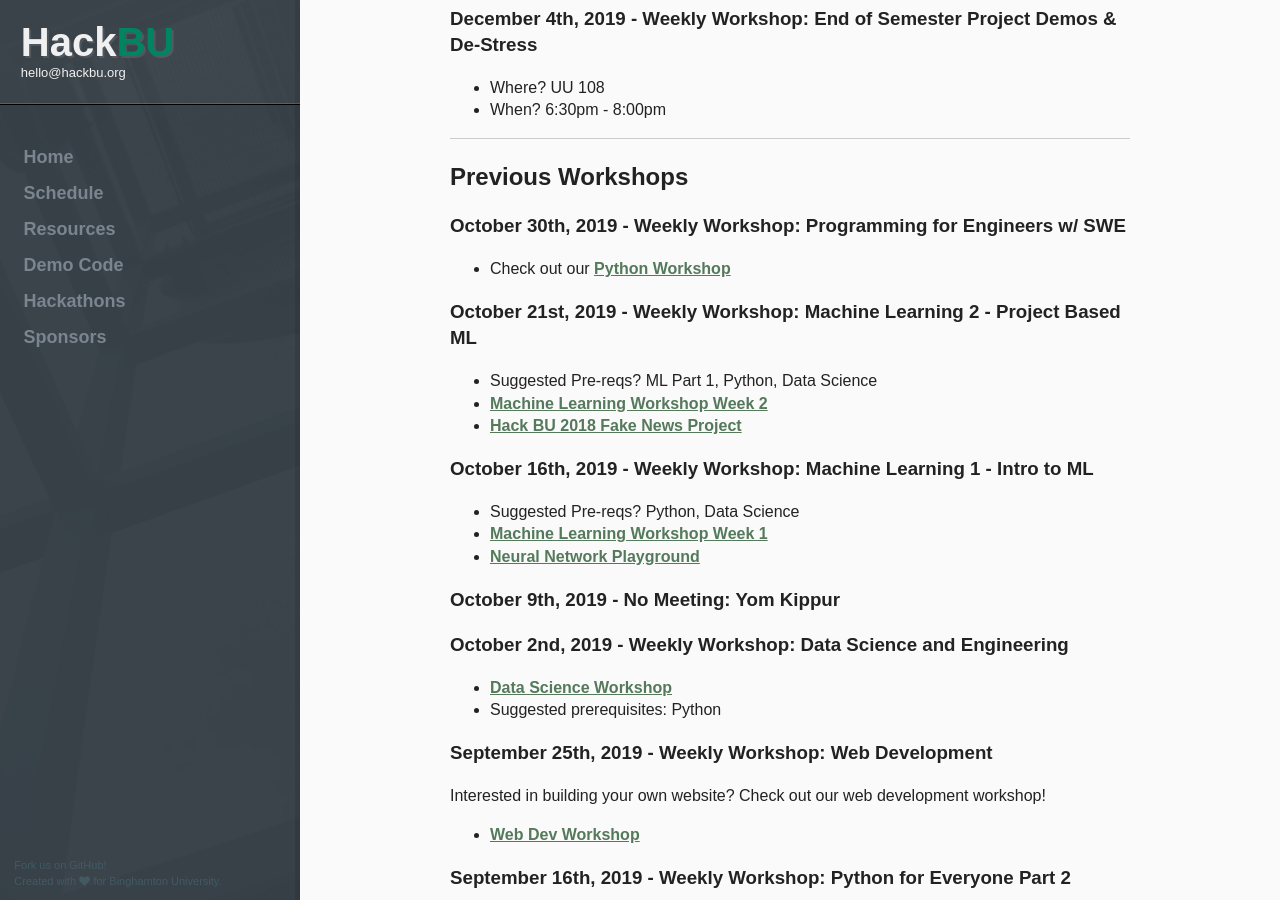
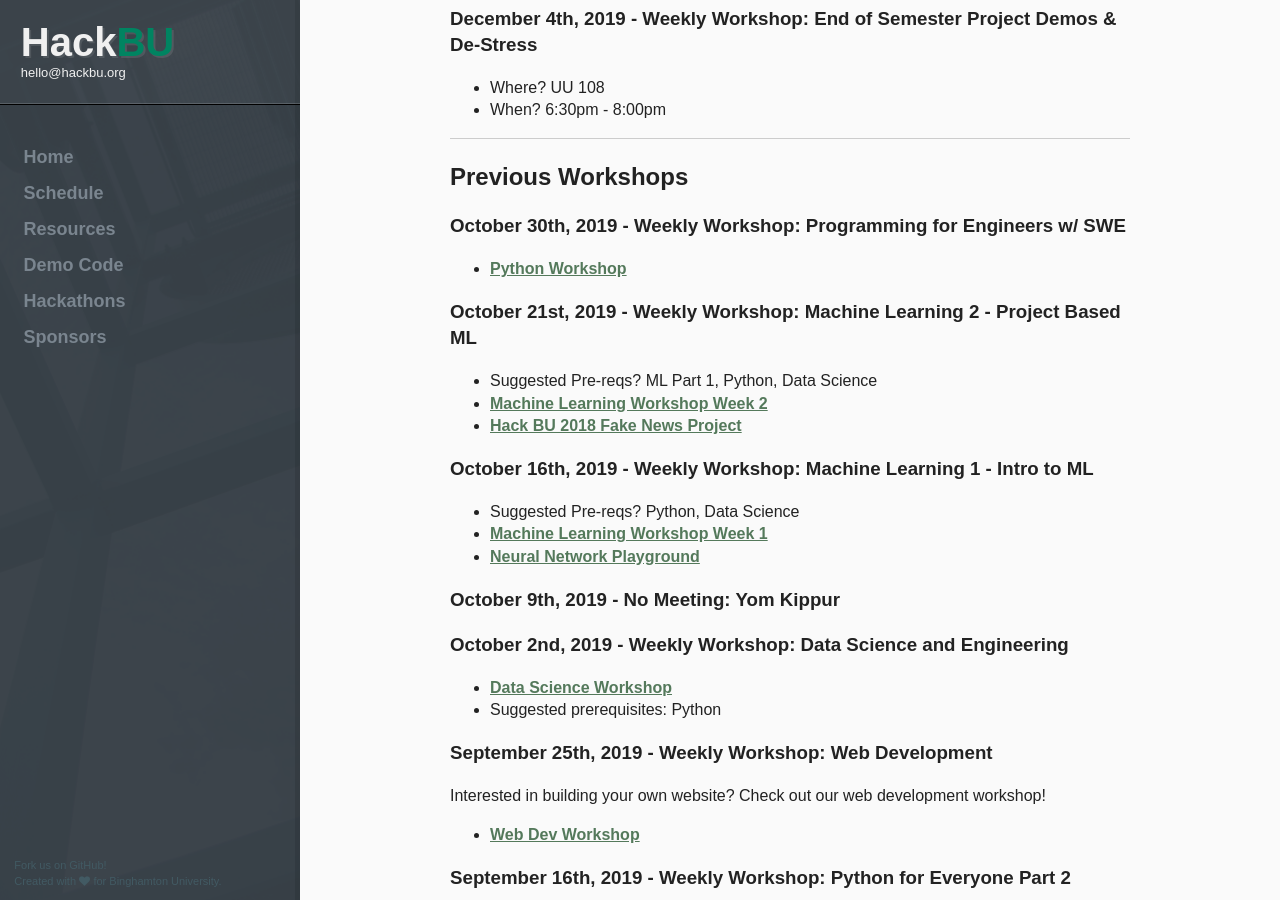
Before and after one commit to hackbinghamton/hackbinghamton.github.io, a Jekyll site: the page built from schedule/index.html, in a window 1280 px wide and 900 px high, scrolled down 719 px. Built offline with Jekyll 4.4.1, drawn with Linux system fonts in a browser that asks for light colours; nearby versions of some CDN libraries.

Commit message:
Update index.html

```diff
--- a/schedule/index.html
+++ b/schedule/index.html
@@ -54,7 +54,7 @@ description: Find out where and when our weekly HackBU workshops take place
   <h3> October 30th, 2019 - Weekly Workshop: Programming for Engineers w/ SWE</h3>
   <ul>
     <li>
-      Check out our <a href="https://github.com/HackBinghamton/PythonWorkshop/"> Python Workshop </a>
+      <a href="https://github.com/HackBinghamton/PythonWorkshop/"> Python Workshop </a>
     </li>
   </ul>
   <h3> October 21st, 2019 - Weekly Workshop: Machine Learning 2 - Project Based ML</h3>
```
